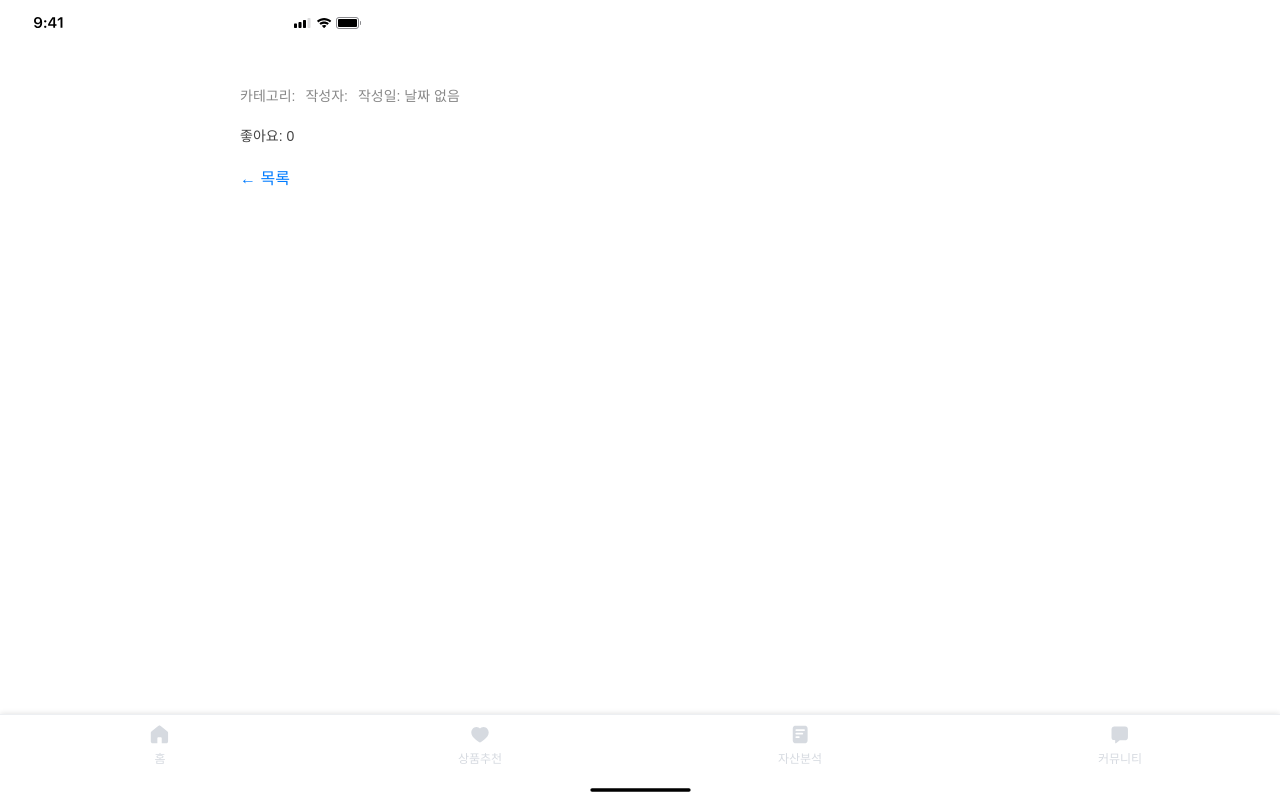
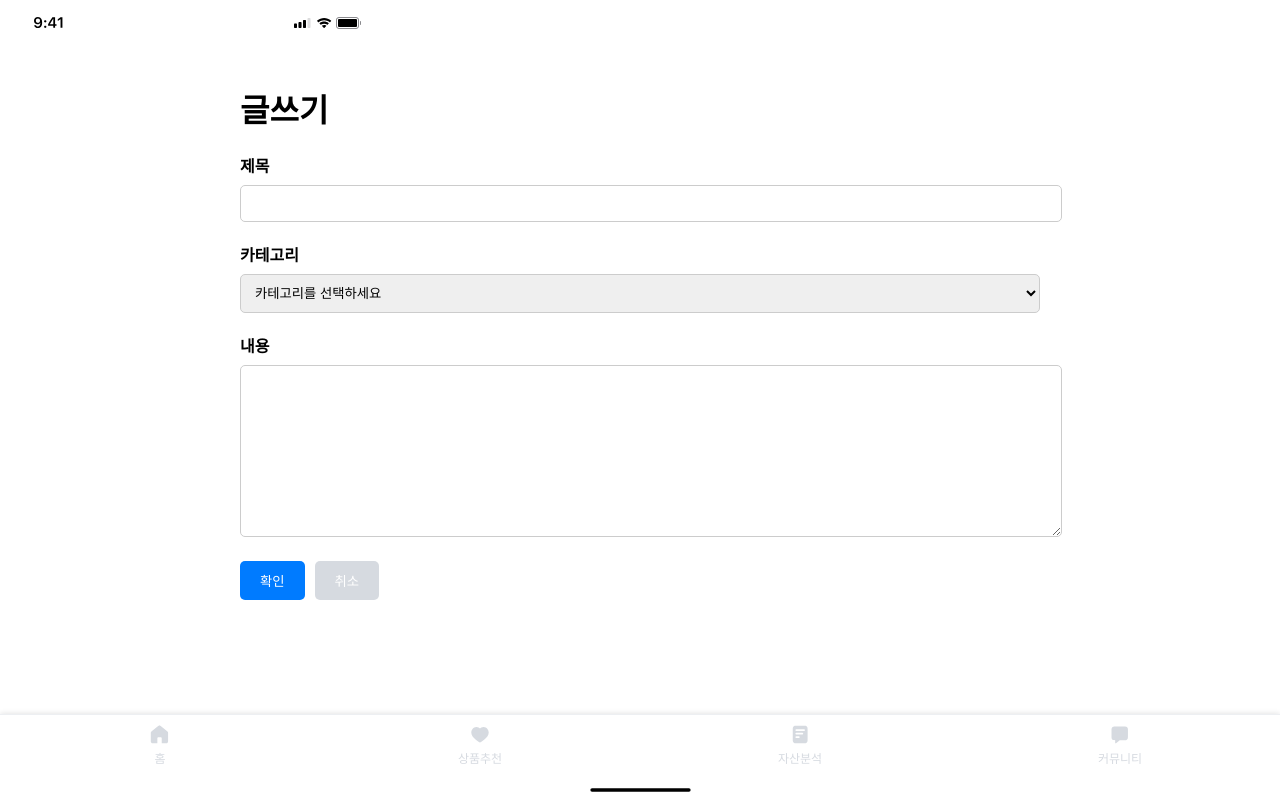
Before and after one commit to cheongwonyoung/Crunch-It, a Vue app in the folder Development/FE/muno-muno/: page /community/create in a window 1280 px wide. Built offline with nearby package versions, Linux system fonts and the light colour scheme; no server answers; a web font is replaced by a local one.

Commit message:
[BE] Feat: 글쓰기 기능 추가

```diff
--- a/Development/FE/muno-muno/src/pages/CommunityPage.vue
+++ b/Development/FE/muno-muno/src/pages/CommunityPage.vue
@@ -25,9 +25,7 @@
           :key="post.boardId"
           :v-if="post && post.boardId"
           class="post-item"
-
           @click="goToDetail(post.boardId)"
-
       >
         <div class="post-header">
           <span class="category">{{ post.category }}</span>
@@ -41,6 +39,9 @@
         </div>
       </div>
     </div>
+
+    <!-- 하단 + 버튼 -->
+    <button class="floating-button" @click="goToWritePage">+</button>
   </div>
 </template>
 
@@ -48,28 +49,22 @@
 import { ref, computed, onMounted } from 'vue';
 import axios from 'axios';
 import { useRouter } from 'vue-router';
-import PostDetailPage from "@/pages/PostDetailPage.vue"; // 라우터 사용을 위해 useRouter import
 
 export default {
   name: 'CommunityPage',
-  computed: {
-    PostDetailPage() {
-      return PostDetailPage
-    }
-  },
   setup() {
     const categories = ref([
-      {name: '전체'},
-      {name: '지출'},
-      {name: '예적금'},
-      {name: '펀드'},
-      {name: '주식'},
-      {name: '채권'}
+      { name: '전체' },
+      { name: '지출' },
+      { name: '예적금' },
+      { name: '펀드' },
+      { name: '주식' },
+      { name: '채권' }
     ]);
 
     const selectedCategory = ref('전체');
     const posts = ref([]);
-    const router = useRouter(); // useRouter로 라우터 객체 사용
+    const router = useRouter();
 
     const fetchPosts = async () => {
       try {
@@ -93,8 +88,12 @@ export default {
 
     // 클릭 시 상세 페이지로 이동
     const goToDetail = (board_id) => {
-      console.log('boardId:',board_id);
-      router.push({name: 'PostDetail', params: {id: board_id}}); // 라우트 이동
+      router.push({ name: 'PostDetail', params: { id: board_id }}); // 라우트 이동
+    };
+
+    // 글쓰기 페이지로 이동
+    const goToWritePage = () => {
+      router.push({ name: 'WritePost' }); // WritePostPage.vue로 이동
     };
 
     onMounted(() => {
@@ -106,7 +105,8 @@ export default {
       selectedCategory,
       filteredPosts,
       selectCategory,
-      goToDetail
+      goToDetail,
+      goToWritePage
     };
   }
 };
@@ -174,4 +174,26 @@ export default {
   font-size: 12px;
   color: #aaa;
 }
+
+.floating-button {
+  position: fixed;
+  bottom: 100px; /* TabBar 위에 위치하도록 하단 위치 조정 */
+  right: 20px;
+  background-color: #007BFF;
+  color: white;
+  border: none;
+  border-radius: 50%;
+  width: 60px;
+  height: 60px;
+  font-size: 36px;
+  line-height: 60px;
+  text-align: center;
+  cursor: pointer;
+  box-shadow: 0 2px 10px rgba(0, 0, 0, 0.2);
+  z-index: 1100; /* TabBar보다 높은 z-index 설정 */
+}
+
+.floating-button:hover {
+  background-color: #0056b3;
+}
 </style>
--- /dev/null
+++ b/Development/FE/muno-muno/src/pages/WritePostPage.vue
@@ -0,0 +1,134 @@
+<template>
+  <div class="write-post-page">
+    <h1>글쓰기</h1>
+    <form @submit.prevent="submitPost"> <!-- 바로 서버로 전송 -->
+      <div class="form-group">
+        <label for="title">제목</label>
+        <input type="text" v-model="title" id="title" required />
+      </div>
+
+      <div class="form-group">
+        <label for="category">카테고리</label>
+        <select v-model="category" id="category" required>
+          <option disabled value="">카테고리를 선택하세요</option>
+          <option v-for="cat in categories" :key="cat" :value="cat">{{ cat }}</option>
+        </select>
+      </div>
+
+      <div class="form-group">
+        <label for="content">내용</label>
+        <textarea v-model="content" id="content" rows="10" required></textarea>
+      </div>
+
+      <div class="form-actions">
+        <button type="submit">확인</button> <!-- DB로 전송하는 버튼 -->
+        <button type="button" @click="cancelPost">취소</button> <!-- 취소 버튼 -->
+      </div>
+    </form>
+  </div>
+</template>
+
+<script>
+import { ref } from 'vue';
+import axios from 'axios';
+import { useRouter } from 'vue-router';
+
+export default {
+  name: 'WritePostP',
+  setup() {
+    const title = ref('');
+    const category = ref('');
+    const content = ref('');
+    const router = useRouter();
+
+    const categories = ['지출', '예적금', '펀드', '주식', '채권'];
+
+    // 사용자가 글을 최종적으로 제출하는 함수
+    const submitPost = async () => {
+      const postData = {
+        title: title.value,
+        category: category.value,
+        content: content.value,
+        writerId: 1, // 임시 작성자 ID (로그인 시스템이 있다면 동적으로 설정 가능)
+      };
+
+      try {
+        await axios.post('http://localhost:8080/community/create', postData); // 서버로 데이터 전송
+        router.push('/community'); // 게시글 작성 후 목록으로 이동
+      } catch (error) {
+        console.error('게시글 작성 중 오류 발생:', error);
+      }
+    };
+
+    // 작성 취소 함수
+    const cancelPost = () => {
+      if (confirm('작성한 내용을 취소하시겠습니까?')) {
+        router.push('/community'); // 커뮤니티 페이지로 이동
+      }
+    };
+
+    return {
+      title,
+      category,
+      content,
+      categories,
+      submitPost,
+      cancelPost
+    };
+  },
+};
+</script>
+
+<style scoped>
+.write-post-page {
+  max-width: 800px;
+  margin: 0 auto;
+  padding: 20px;
+}
+
+.form-group {
+  margin-bottom: 20px;
+}
+
+label {
+  display: block;
+  margin-bottom: 8px;
+  font-weight: bold;
+}
+
+input[type="text"],
+select,
+textarea {
+  width: 100%;
+  padding: 10px;
+  border: 1px solid #ccc;
+  border-radius: 5px;
+}
+
+button {
+  padding: 10px 20px;
+  background-color: #007BFF;
+  color: white;
+  border: none;
+  border-radius: 5px;
+  cursor: pointer;
+}
+
+button:hover {
+  background-color: #0056b3;
+}
+
+.form-actions {
+  display: flex;
+  gap: 10px;
+  margin-top: 20px;
+}
+
+button[type="button"] {
+  background-color:#D6DAE0 ; /* 취소 버튼 색상 */
+}
+
+button[type="button"]:hover {
+  background-color: #bdc0c6;
+}
+</style>
--- a/Development/FE/muno-muno/src/router/index.js
+++ b/Development/FE/muno-muno/src/router/index.js
@@ -4,13 +4,15 @@ import ProductP from '@/pages/Product.vue';
 import PropertyP from '@/pages/Property.vue';
 import CommunityP from '@/pages/CommunityPage.vue';
 import PostDetailP from "@/pages/PostDetailPage.vue";
+import WritePostP from "@/pages/WritePostPage.vue"
 
 const routes = [
   { path: '/', name: 'Home', component: HomeP },
   { path: '/product', name: 'Product', component: ProductP },
   { path: '/property', name: 'Property', component: PropertyP },
   { path: '/community', name: 'Community', component: CommunityP },
-  { path: '/community/:id', name: 'PostDetail', component: PostDetailP, props:true }
+  { path: '/community/:id', name: 'PostDetail', component: PostDetailP, props:true },
+  { path: '/community/create', name: 'WritePost', component: WritePostP, props:true }
 ];
 
 const router = createRouter({
```
Lines whose indentation alone changed are shown as unchanged.
